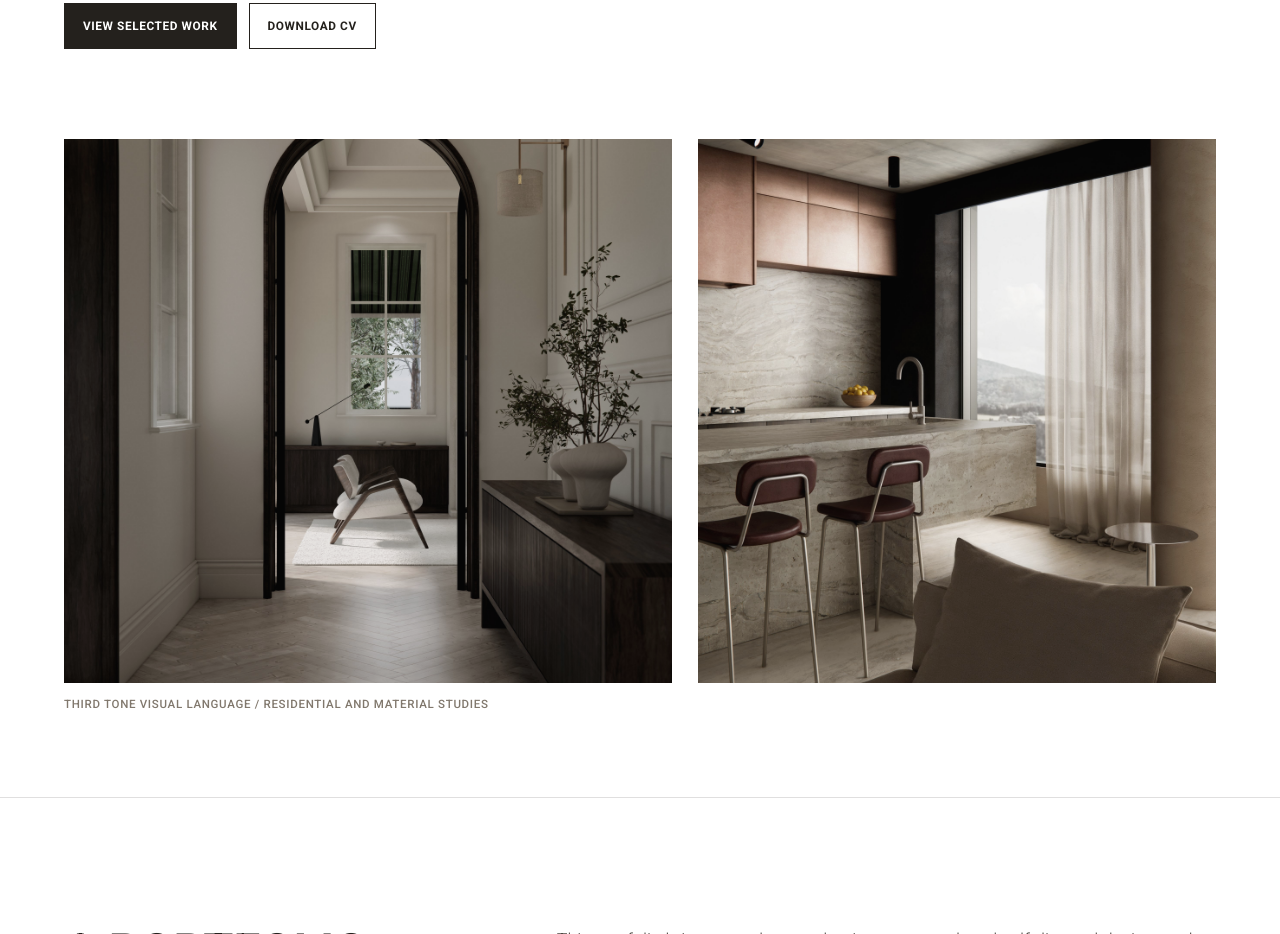
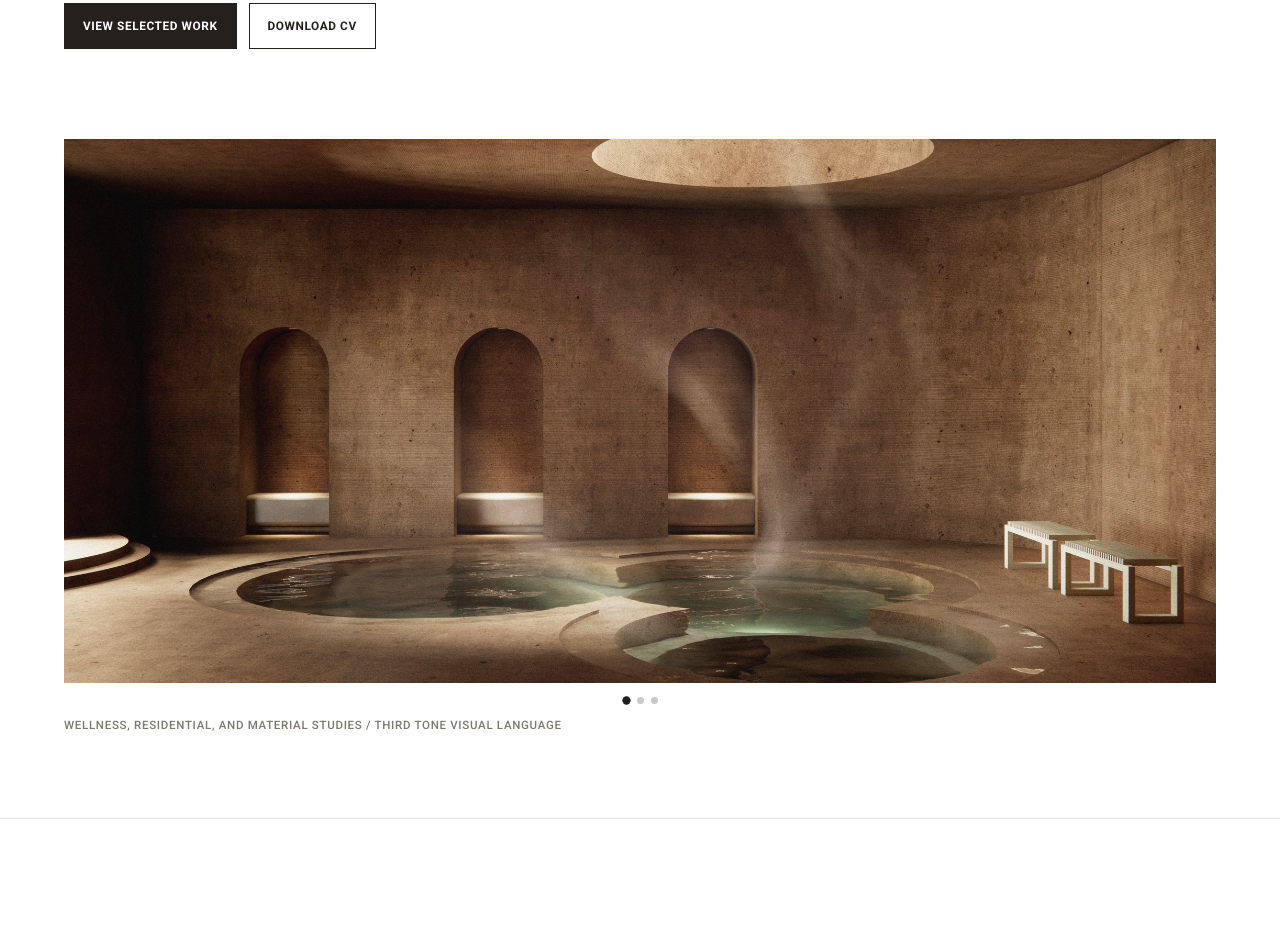
Before and after one commit to daniellawrence21/daniel-lawrence-portfolio, a plain HTML site: page index.html in a window 1280 px wide. Shown: the part 659-1593 px from the top of the page. Drawn offline with Linux system fonts and the light colour scheme.

Commit message:
Add home hero carousel

```diff
--- a/content.json
+++ b/content.json
@@ -50,6 +50,10 @@
     ],
     "heroImages": [
       {
+        "src": "assets/img/ritual-bathhouse-hero.jpg",
+        "alt": "Ritual Bathhouse wellness interior"
+      },
+      {
         "src": "assets/img/home-hero-third-tone-living.jpg",
         "alt": "Third Tone residential interior study"
       },
@@ -58,7 +62,7 @@
         "alt": "Warm kitchen interior visualisation study"
       }
     ],
-    "heroCaption": "Third Tone visual language / residential and material studies",
+    "heroCaption": "Wellness, residential, and material studies / Third Tone visual language",
     "introTitle": "A portfolio of spatial thinking, atmosphere, and process.",
     "introLead": "This portfolio brings together academic, conceptual, and self-directed design work developed throughout my interior design studies. Each project is presented as both a finished outcome and a record of process, showing how concept, materiality, technical resolution, and visual communication come together.",
     "introText": "Third Tone forms the visual language behind the portfolio. It is not positioned as a separate business, but as my personal design identity: the framework through which I think about restraint, tactility, atmosphere, and material clarity.",
--- a/script.js
+++ b/script.js
@@ -24,6 +24,45 @@ function list(items = [], className = "split-list") {
 
 function paragraphs(items = []) {
   return items.map((item) => `<p>${item}</p>`).join("");
+}
+
+function heroCarousel(images = []) {
+  if (!images.length) return "";
+
+  return `
+    <div class="hero-carousel reveal" data-hero-carousel>
+      <div class="hero-carousel-track">
+        ${images
+          .map(
+            (image, index) => `
+              <figure class="hero-carousel-slide${index === 0 ? " is-active" : ""}" data-hero-slide="${index}" aria-hidden="${index === 0 ? "false" : "true"}">
+                <img src="${image.src}" alt="${image.alt}" loading="${index === 0 ? "eager" : "lazy"}" decoding="async">
+              </figure>
+            `
+          )
+          .join("")}
+      </div>
+      ${images.length > 1
+        ? `
+          <div class="hero-carousel-dots" aria-label="Home hero image carousel">
+            ${images
+              .map(
+                (_, index) => `
+                  <button
+                    type="button"
+                    class="hero-carousel-dot${index === 0 ? " is-active" : ""}"
+                    data-hero-dot="${index}"
+                    aria-label="Show hero image ${index + 1} of ${images.length}"
+                    aria-pressed="${index === 0 ? "true" : "false"}"
+                  ></button>
+                `
+              )
+              .join("")}
+          </div>
+        `
+        : ""}
+    </div>
+  `;
 }
 
 function projectCard(project) {
@@ -61,7 +100,6 @@ function approachItems(items = []) {
 function renderHome() {
   const home = content.home;
   const featured = projects.map(projectCard).join("");
-  const heroImages = (home.heroImages || []).map((image) => `<img src="${image.src}" alt="${image.alt}">`).join("");
 
   main.innerHTML = `
     <section class="hero">
@@ -81,7 +119,7 @@ function renderHome() {
       </div>
       <div class="inner">
         <div class="hero-visual-moment reveal">
-          <div class="hero-image-pair">${heroImages}</div>
+          ${heroCarousel(home.heroImages || [])}
           <p class="caption">${home.heroCaption}</p>
         </div>
       </div>
@@ -508,6 +546,7 @@ function route() {
     window.scrollTo({ top: 0, behavior: "smooth" });
     main.classList.remove("is-leaving");
     revealOnScroll();
+    initHeroCarousel();
     hasRendered = true;
   }, delay);
 }
@@ -525,6 +564,37 @@ function showToast(message) {
   toast.classList.add("is-visible");
   window.clearTimeout(showToast.timer);
   showToast.timer = window.setTimeout(() => toast.classList.remove("is-visible"), 4200);
+}
+
+function initHeroCarousel() {
+  const carousel = document.querySelector("[data-hero-carousel]");
+  if (!carousel) return;
+
+  const slides = [...carousel.querySelectorAll("[data-hero-slide]")];
+  const dots = [...carousel.querySelectorAll("[data-hero-dot]")];
+  if (slides.length < 2 || !dots.length) return;
+
+  const setActive = (index) => {
+    slides.forEach((slide, slideIndex) => {
+      const active = slideIndex === index;
+      slide.classList.toggle("is-active", active);
+      slide.setAttribute("aria-hidden", String(!active));
+    });
+    dots.forEach((dot, dotIndex) => {
+      const active = dotIndex === index;
+      dot.classList.toggle("is-active", active);
+      dot.setAttribute("aria-pressed", String(active));
+    });
+  };
+
+  setActive(0);
+
+  dots.forEach((dot) => {
+    dot.addEventListener("click", () => {
+      const index = Number(dot.dataset.heroDot || 0);
+      setActive(index);
+    });
+  });
 }
 
 async function loadContent() {
--- a/styles.css
+++ b/styles.css
@@ -176,6 +176,69 @@ body {
 
 .hero-visual-moment .caption {
   margin-top: 12px;
+}
+
+.hero-carousel {
+  display: grid;
+  gap: 14px;
+}
+
+.hero-carousel-track {
+  position: relative;
+  min-height: clamp(430px, 68vh, 760px);
+  overflow: hidden;
+  background: #d6cfc4;
+}
+
+.hero-carousel-slide {
+  position: absolute;
+  inset: 0;
+  margin: 0;
+  opacity: 0;
+  transition: opacity 280ms ease;
+}
+
+.hero-carousel-slide.is-active {
+  opacity: 1;
+}
+
+.hero-carousel-slide img {
+  display: block;
+  width: 100%;
+  height: 100%;
+  min-height: 0;
+  object-fit: cover;
+  object-position: center;
+}
+
+.hero-carousel-slide:first-child img {
+  object-position: center 56%;
+}
+
+.hero-carousel-dots {
+  display: flex;
+  justify-content: center;
+  gap: 7px;
+}
+
+.hero-carousel-dot {
+  width: 7px;
+  height: 7px;
+  padding: 0;
+  border: 0;
+  border-radius: 999px;
+  background: rgba(36, 33, 29, 0.24);
+  cursor: pointer;
+  transition: transform 180ms ease, background-color 180ms ease, opacity 180ms ease;
+}
+
+.hero-carousel-dot.is-active {
+  background: var(--ink);
+  transform: scale(1.18);
+}
+
+.hero-carousel-dot:hover {
+  opacity: 0.85;
 }
 
 .section-heading h2,
@@ -457,6 +520,10 @@ body {
 
   .hero-image-pair img {
     height: clamp(360px, 62vh, 520px);
+  }
+
+  .hero-carousel-track {
+    min-height: clamp(360px, 62vh, 520px);
   }
 
   .project-card,
```
